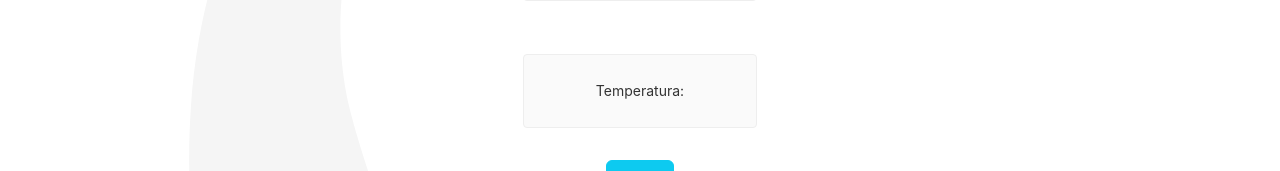
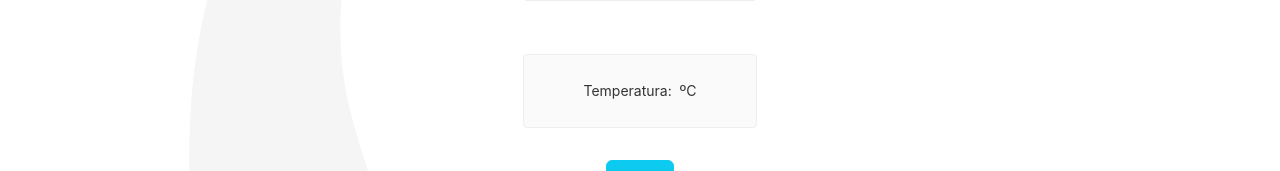
Before and after one commit to jonas4040/sistema_alarme_v1_web, an Angular app: page / in a window 1280 px wide. Shown: the part 402-573 px from the top of the page. Built offline with nearby package versions, Linux system fonts and the light colour scheme; no server answers.

Commit message:
FEAT - first tests working

```diff
--- a/src/app/app.component.html
+++ b/src/app/app.component.html
@@ -363,7 +363,7 @@
   <div class="card-container">
     <div class="card">
       Temperatura:
-        {{ temperatura.Contando | json }}
+        {{ temperatura.Contando | json }}&nbsp;ºC
     </div>
   </div>
 
--- a/src/app/app.component.ts
+++ b/src/app/app.component.ts
@@ -15,6 +15,7 @@ export class AppComponent implements OnInit{
 
 
   ngOnInit(): void {
+    setInterval(() => {
     this.alarmeService.getTemperatura().subscribe(
       data => {
         if(data!==null && data!==undefined){
@@ -23,6 +24,7 @@ export class AppComponent implements OnInit{
         }
           console.log(data);
       });
+    },660); //chama de mais ou menos meio em meio segundo
   }
 
   title = 'Sistema de Alarme v1';
```
